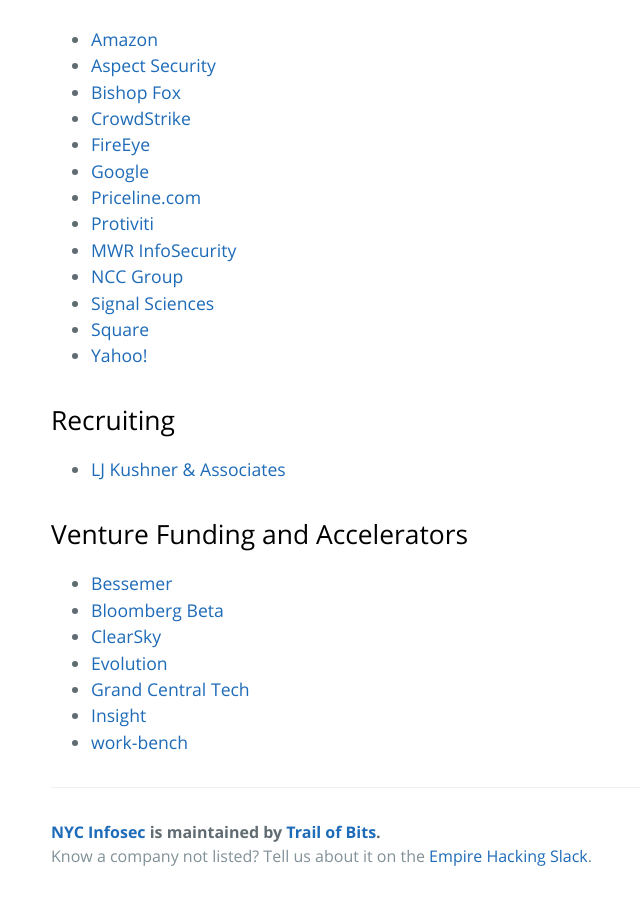
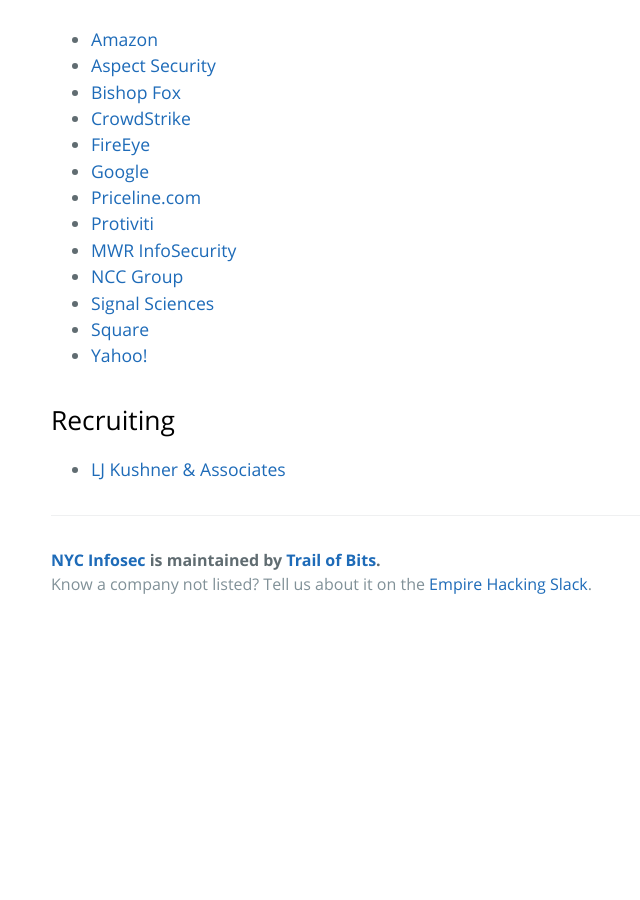
Before and after one commit to trailofbits/nyc-infosec, a Jekyll site: the page built from companies.md, in a window 1280 px wide and 900 px high, scrolled down 2140 px. Shown: the whole window, without its empty margins (173-813 px from the left). Built offline with Jekyll 4.4.1, drawn with Linux system fonts in a browser that asks for light colours; our own code applies the rules of GitHub Pages for plain Markdown files; after the commit the page ends 2768 px from its top, so only the background shows below that.

Commit message:
Investors (#7)
* Create investors.md

* remove investors

* add investors link

* Update header.html

* Update investors.md

```diff
--- a/_includes/header.html
+++ b/_includes/header.html
@@ -4,4 +4,5 @@
       <a href="/#events" class="btn">Attend an Event</a>
       <a href="/companies/#companies" class="btn">Find a Company</a>
       <a href="/universities/#universities" class="btn">Find a University</a>
+      <a href="/investors/#venture-funding" class="btn">Find Investors</a>
     </section>
--- a/companies.md
+++ b/companies.md
@@ -86,12 +86,3 @@
 
 ## Recruiting
 * [LJ Kushner & Associates](http://ljkushner.com/)
-
-## Venture Funding and Accelerators
-* [Bessemer](https://www.bvp.com/)
-* [Bloomberg Beta](http://bloombergbeta.com/)
-* [ClearSky](http://www.clear-sky.com/)
-* [Evolution](http://www.evolutionequity.com/)
-* [Grand Central Tech](http://grandcentraltech.com/)
-* [Insight](https://www.insightpartners.com/)
-* [work-bench](https://www.work-bench.com/)
```
Also changed, not shown: investors.md (added, +13 -0 lines).
